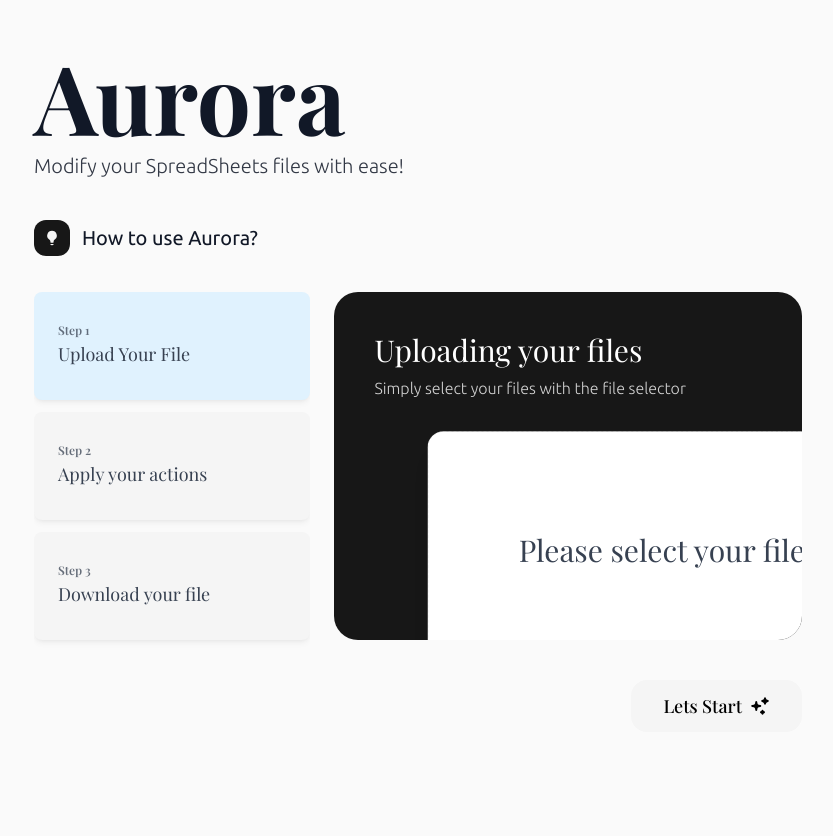
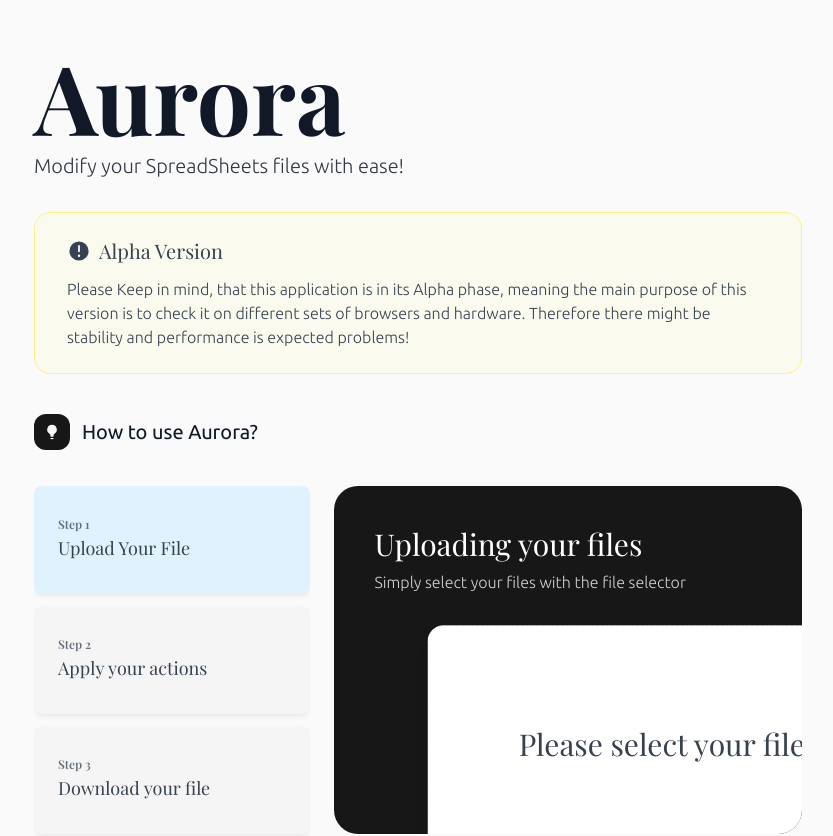
Before and after one commit to amir4rab/xlsx-gui, a React (Vite) app in the folder ui/: page / in a window 1280 px wide. Shown: the top 836 px of the page, without its empty margins (222-1055 px from the left). Built offline with nearby package versions, Linux system fonts and the light colour scheme; no server answers; a web font is replaced by a local one.

Commit message:
🗂️ Added "notice" component to UI

```diff
--- a/ui/src/app.tsx
+++ b/ui/src/app.tsx
@@ -5,6 +5,10 @@ import CoreProvider from "@/components/core";
 import Hero from "@/components/hero";
 import FilePicker from "@/components/filePicker";
 import FileInterface from "@/components/fileInterface";
+import Notice from "@/components/notice";
+
+// Icons
+import { ExclamationCircleIcon } from "@heroicons/react/20/solid";
 
 function App() {
   const [activeStage, setActiveState] = useState<
@@ -21,6 +25,12 @@ function App() {
           Modify your SpreadSheets files with ease!
         </h2>
       </header>
+      <Notice
+        title="Alpha Version"
+        icon={<ExclamationCircleIcon className="w-6 h-6" />}
+        text="Please Keep in mind, that this application is in its Alpha phase, meaning the main purpose of this version is to check it on different sets of browsers and hardware. Therefore there might be stability and performance is expected problems!"
+        type="warning"
+      />
       <Hero
         isActive={activeStage === "hero"}
         onProgress={setActiveState.bind(null, "filePicker")}
--- /dev/null
+++ b/ui/src/components/notice.tsx
@@ -0,0 +1,46 @@
+import { ReactNode } from "react";
+
+interface NoticeProps {
+  title: string;
+  text: string;
+  icon: ReactNode;
+  type?: "notice" | "warning" | "danger";
+}
+
+/** Notice Components to be used in different parts of the application to notify the user from specific informations */
+const Notice = ({ icon, text, title, type = "notice" }: NoticeProps) => {
+  return (
+    <div
+      data-type={type}
+      className={[
+        "px-8",
+        "py-6",
+        "my-8",
+        "rounded-2xl",
+        "border",
+        "data-[type=notice]:bg-sky-200/10",
+        "dark:data-[type=notice]:bg-sky-900/10",
+        "data-[type=notice]:border-sky-200",
+        "dark:data-[type=notice]:border-sky-900",
+        "data-[type=warning]:bg-yellow-200/10",
+        "dark:data-[type=warning]:bg-yellow-900/10",
+        "data-[type=warning]:border-yellow-200",
+        "dark:data-[type=warning]:border-yellow-900",
+        "data-[type=danger]:bg-red-200/10",
+        "dark:data-[type=danger]:bg-red-900/10",
+        "data-[type=danger]:border-red-200",
+        "dark:data-[type=danger]:border-red-900",
+      ].join(" ")}
+    >
+      <div className="flex gap-2 mb-3 justify-start items-center">
+        {icon}
+        <p className="my-0 font-serif text-xl">{title}</p>
+      </div>
+      <p className="my-0 text-sm md:text-base font-extralight leading-relaxed">
+        {text}
+      </p>
+    </div>
+  );
+};
+
+export default Notice;
```
